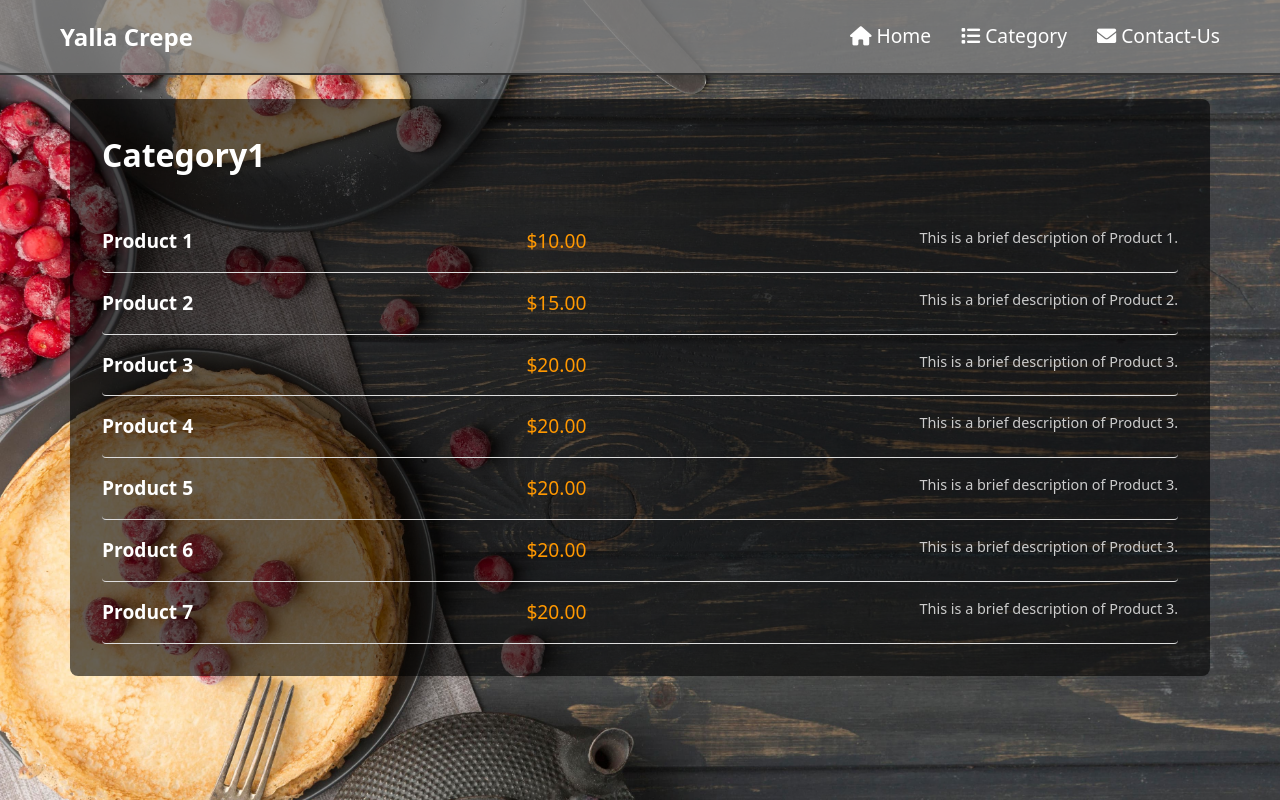
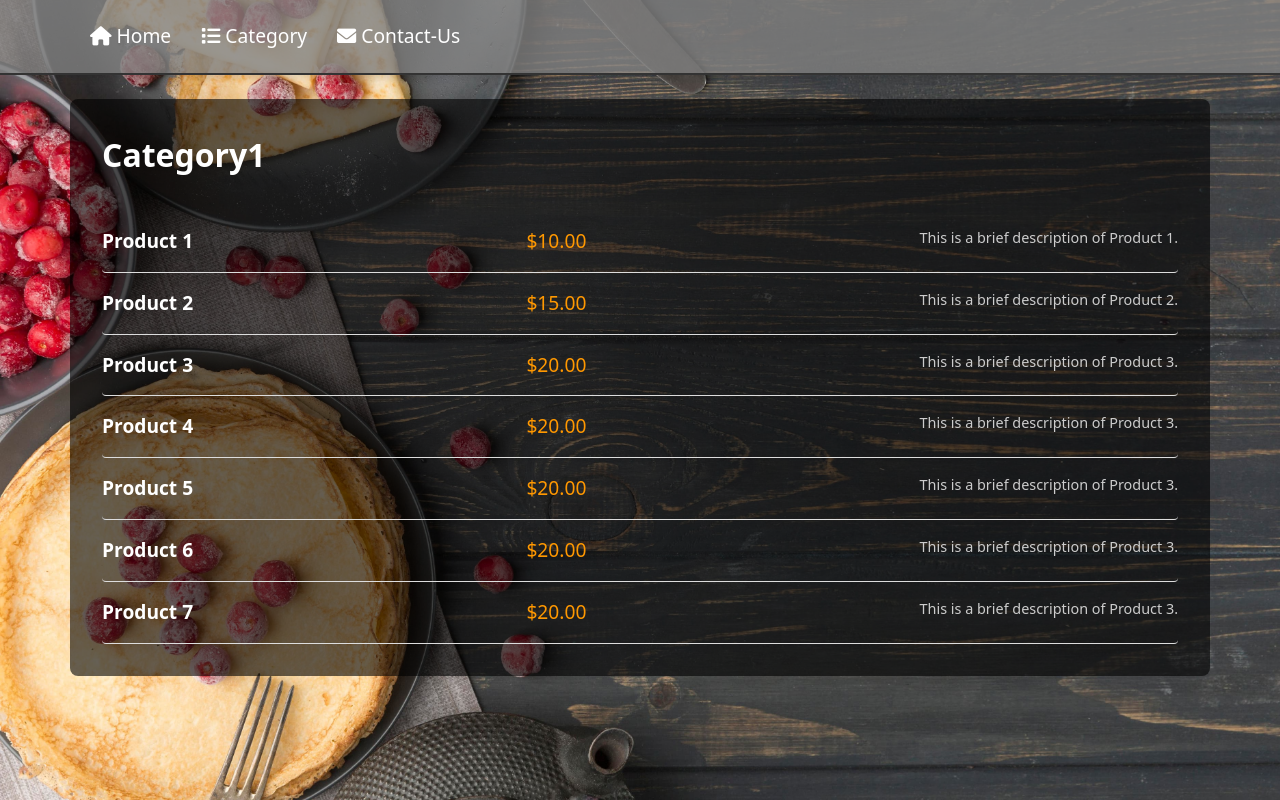
Before and after one commit to MostafaZooebi/yallacrepe, a plain HTML site: page index.html in a window 1280 px wide. Drawn offline with Linux system fonts and the light colour scheme.

Commit message:
Update index.html

```diff
--- a/index.html
+++ b/index.html
@@ -176,7 +176,7 @@
 </head>
 <body>
     <nav>
-        <div class="logo">Yalla Crepe</div>
+     <!--   <div class="logo">Yalla Crepe</div> -->
         <ul>
             <li><a href="#home"><i class="fa fa-home"></i> Home</a></li>
             <li><a href="#category"><i class="fa fa-list"></i> Category</a></li>
```
